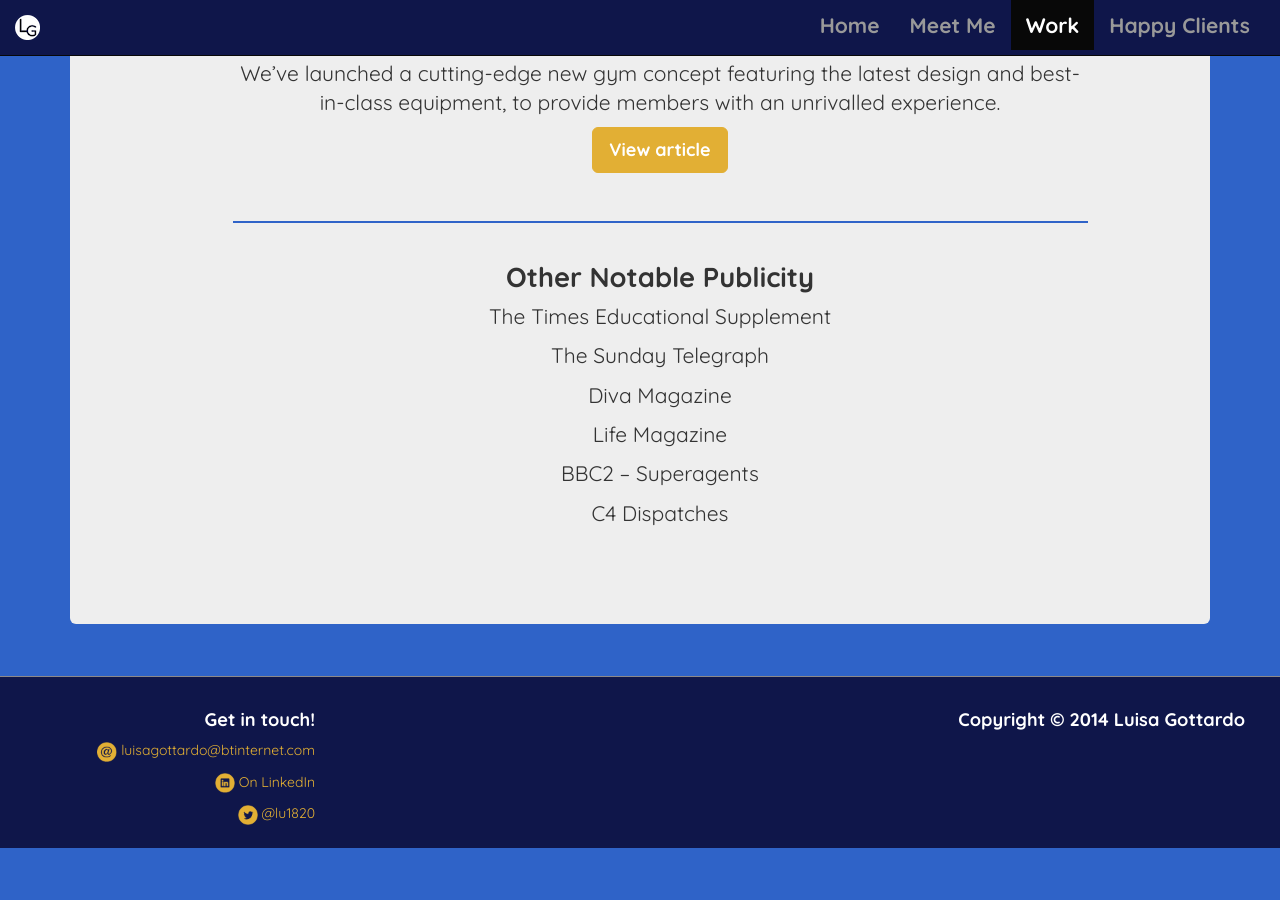
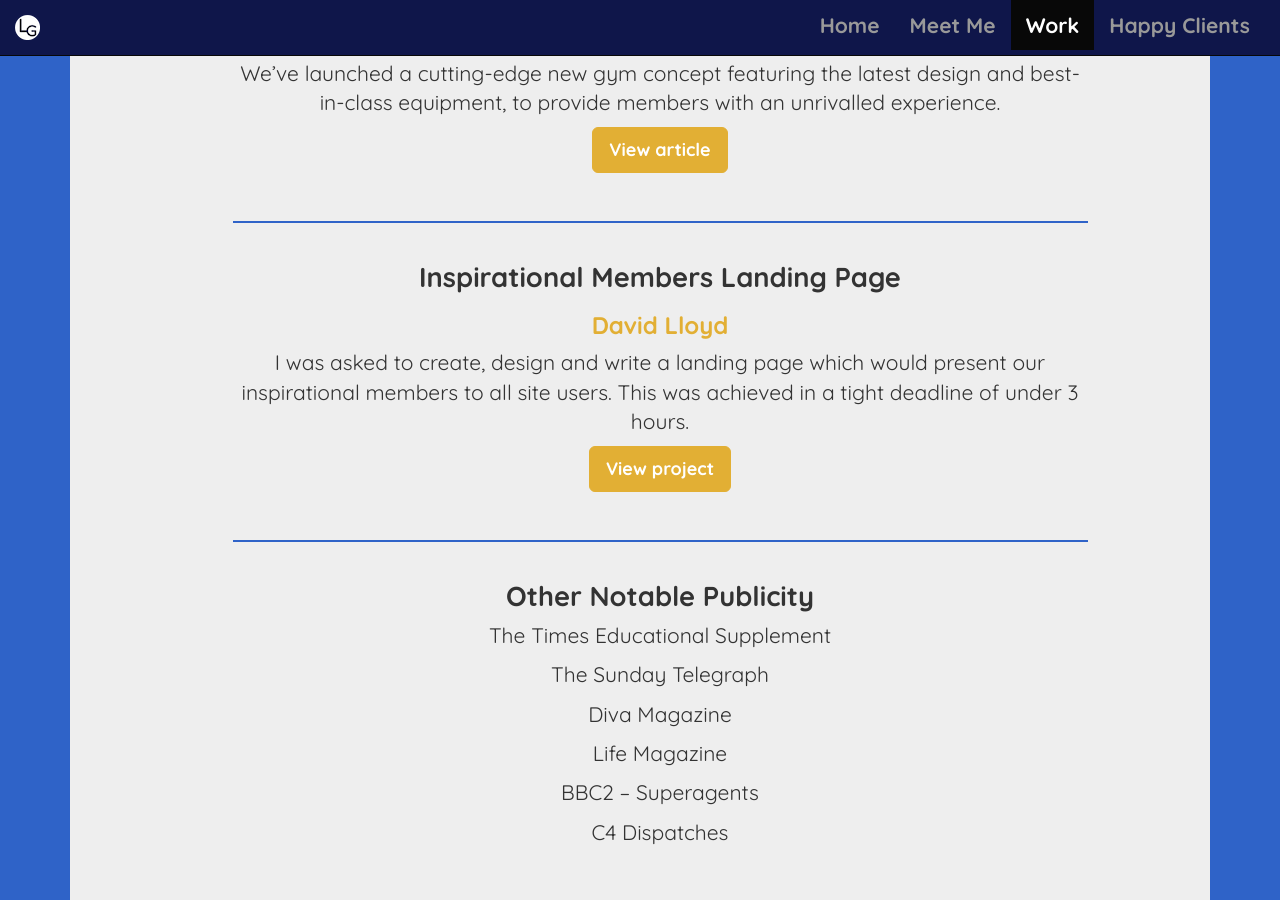
Before and after one commit to luisagottardo/luisagottardo.github.io, a Jekyll site: the page built from make.html, in a window 1280 px wide and 900 px high, scrolled down 3471 px. Built offline with Jekyll 4.4.1, drawn with Linux system fonts in a browser that asks for light colours; before the commit the page ends 4319 px from its top, so only the background shows below that.

Commit message:
Add new project

```diff
--- a/_includes/navbar.html
+++ b/_includes/navbar.html
@@ -12,7 +12,7 @@
     <ul class="nav navbar-nav">
       <li {% if page.nav == "home" %} class="active"{% endif %}><a href="./index.html">Home</a></li>
       <li class="divider"></li>
-      <li {% if page.nav == "badrobots" %} class="active"{% endif %}><a href="./aboutluisa.html">Meet Me</a></li>
+      <li {% if page.nav == "meetme" %} class="active"{% endif %}><a href="./aboutluisa.html">Meet Me</a></li>
       <li class="divider"></li>
       <li {% if page.nav == "make" %} class="active"{% endif %}><a href="./make.html">Work</a></li>
       <li class="divider"></li>
--- a/aboutluisa.html
+++ b/aboutluisa.html
@@ -1,7 +1,7 @@
 ---
 layout: page
 title: The Robots
-nav: badrobots
+nav: meetme
 ---
 
 <div class="row intro">
--- a/make.html
+++ b/make.html
@@ -125,6 +125,16 @@
             <li class="col-md-12">
               <div class="piece">
                 <div class="caption">
+                  <h2>Inspirational Members Landing Page</h2>
+                  <h3><a href="http://www.davidlloyd.co.uk">David Lloyd</a></h3>
+                  <p>I was asked to create, design and write a landing page which would present our inspirational members to all site users. This was achieved in a tight deadline of under 3 hours.</p>
+                  <p><a href="http://www.davidlloyd.co.uk/blog/fitness/gym-of-the-future" class="btn btn-primary btn-lg btn-hp text-center"><strong>View project</strong></a></p>
+                </div>
+              </div>
+            </li>
+            <li class="col-md-12">
+              <div class="piece">
+                <div class="caption">
                   <h2>Other Notable Publicity</h2>
                   <p>The Times Educational Supplement</p>
 									<p>The Sunday Telegraph</p>
```
Also changed, not shown: make/dl-landingpage.html (added, +26 -0 lines), images/work/dl-insp-lp.jpg (added).
